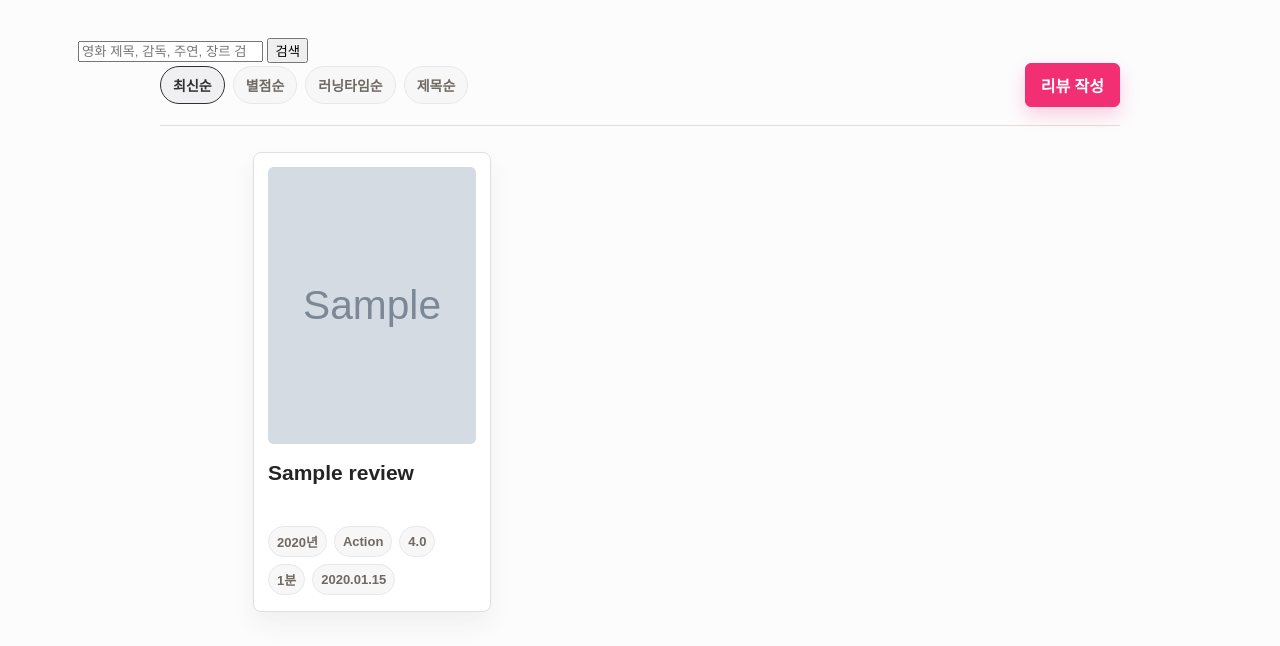
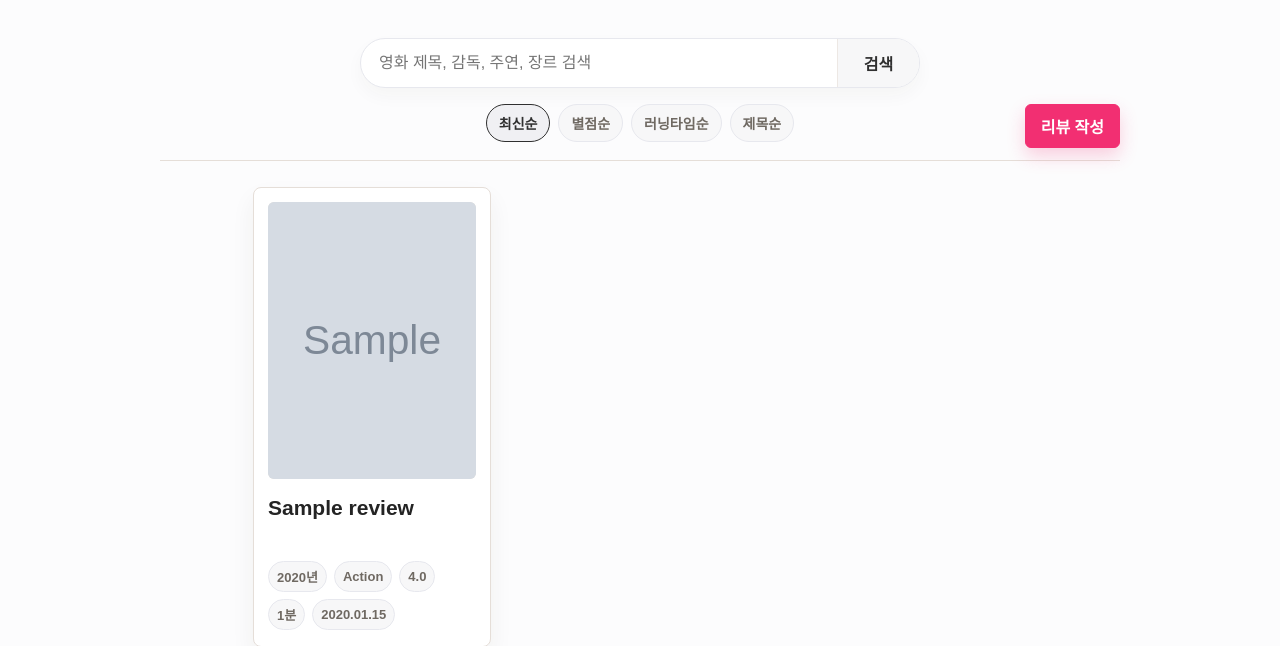
Before and after one commit to Pirogramming-25/Kim-minseo, a Django app: page /review/ in a window 1280 px wide. Shown: the part 93-739 px from the top of the page. Before the commit the page ends 705 px from the top, so only its background shows below. Run offline with Django 5.2, Linux system fonts and the light colour scheme; tables that the repository leaves empty hold one stand-in row (values such as "Sample post"); grey boxes marked "Sample" are stand-in pictures.

Commit message:
feat: 리뷰 검색 기능 추가

```diff
--- a/myMovieReviews/reviews/views.py
+++ b/myMovieReviews/reviews/views.py
@@ -1,3 +1,4 @@
+from django.db.models import Q
 from django.shortcuts import get_object_or_404, redirect, render
 
 from .forms import ReviewForm
@@ -6,16 +7,26 @@ from .models import Review
 
 def review_list(request):
     sort = request.GET.get("sort", "recent")
+    query = request.GET.get("q", "").strip()
     sort_options = {
         "recent": "-created_at",
         "rating": "-rating",
         "running_time": "running_time",
         "title": "title",
     }
-    reviews = Review.objects.all().order_by(sort_options.get(sort, "-created_at"))
+    reviews = Review.objects.all()
+    if query:
+        reviews = reviews.filter(
+            Q(title__icontains=query)
+            | Q(director__icontains=query)
+            | Q(actor__icontains=query)
+            | Q(genre__icontains=query)
+        )
+    reviews = reviews.order_by(sort_options.get(sort, "-created_at"))
     context = {
         "reviews": reviews,
         "selected_sort": sort,
+        "query": query,
     }
     return render(request, "reviews/review_list.html", context)
 
--- a/myMovieReviews/static/css/style.css
+++ b/myMovieReviews/static/css/style.css
@@ -58,22 +58,104 @@ a {
   padding: 38px 28px 78px;
 }
 
+.list-tools {
+  max-width: 960px;
+  margin: 0 auto 26px;
+}
+
+.search-row {
+  display: flex;
+  flex-direction: column;
+  align-items: center;
+  justify-content: center;
+  gap: 8px;
+  margin-bottom: 16px;
+}
+
 .list-toolbar {
+  position: relative;
   display: flex;
   align-items: center;
-  justify-content: space-between;
-  gap: 18px;
-  max-width: 960px;
-  margin: 0 auto 26px;
+  justify-content: center;
+  min-height: 52px;
+  margin: 0;
   padding-bottom: 18px;
   border-bottom: 1px solid var(--line);
 }
 
-.toolbar-label {
-  margin: 0 0 8px;
+.review-search-form {
+  display: flex;
+  width: min(100%, 560px);
+  overflow: hidden;
+  border: 1px solid #e7e8ee;
+  border-radius: 999px;
+  background: var(--panel);
+  margin: 0;
+  box-shadow: 0 8px 18px rgba(55, 45, 35, 0.035);
+}
+
+.review-search-form input[type="search"] {
+  flex: 1;
+  min-width: 0;
+  height: 48px;
+  padding: 0 18px;
+  border: 0;
+  background: transparent;
+  color: var(--ink);
+  font: inherit;
+  outline: none;
+}
+
+.review-search-form input[type="search"]:focus {
+  border-color: transparent;
+}
+
+.search-button {
+  display: inline-flex;
+  align-items: center;
+  justify-content: center;
+  min-height: 48px;
+  border: 0;
+  border-left: 1px solid #ede8e4;
+  cursor: pointer;
+  font: inherit;
+  font-weight: 800;
+  text-decoration: none;
+  white-space: nowrap;
+}
+
+.search-button {
+  min-width: 82px;
+  background: #f7f7f8;
+  color: var(--charcoal);
+}
+
+.search-button:hover {
+  background: #f0f0f3;
+}
+
+.reset-search-button {
+  display: inline-flex;
+  align-items: center;
+  border: 0;
+  background: transparent;
   color: var(--muted);
   font-size: 13px;
   font-weight: 800;
+  text-decoration: underline;
+  text-underline-offset: 3px;
+}
+
+.reset-search-button:hover {
+  background: transparent;
+  color: var(--charcoal);
+}
+
+.create-review-button {
+  position: absolute;
+  right: 0;
+  top: 0;
+  min-height: 42px;
 }
 
 .sort-links {
@@ -534,6 +616,31 @@ a {
     flex-direction: column;
   }
 
+  .review-search-form {
+    width: 100%;
+    border-radius: 8px;
+  }
+
+  .review-search-form input[type="search"] {
+    height: 44px;
+  }
+
+  .search-button,
+  .reset-search-button {
+    min-height: 44px;
+  }
+
+  .list-toolbar {
+    align-items: stretch;
+    flex-direction: column;
+    gap: 14px;
+  }
+
+  .create-review-button {
+    position: static;
+    width: 100%;
+  }
+
   .accent-button {
     width: 100%;
   }
```
